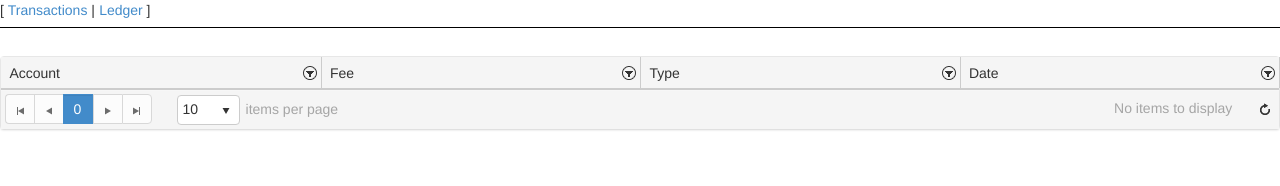
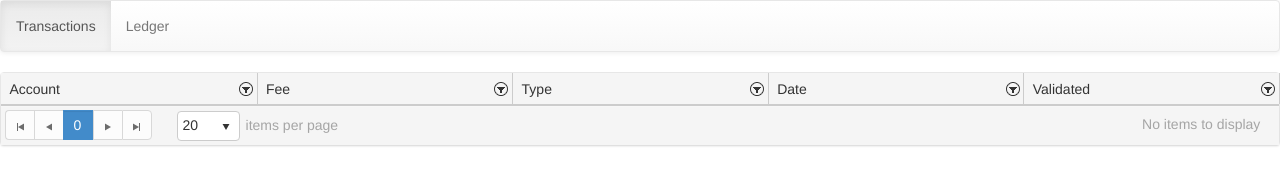
Before and after one commit to chornyi/RippleApp, a website: page app/index.html at #/transactions in a window 1280 px wide. Drawn offline with Linux system fonts and the light colour scheme.

Commit message:
Added bootstrap header

```diff
--- a/app/css/app.css
+++ b/app/css/app.css
@@ -28,3 +28,7 @@
     content: "";
     padding: 0;
 }
+
+.nav, .pagination, .carousel, .panel-title a {
+    cursor: pointer;
+}
--- a/app/index.html
+++ b/app/index.html
@@ -10,10 +10,12 @@
         <link rel="stylesheet" href="css/kendo/kendo.bootstrap.min.css"/>
     </head>
     <body>
-        <ul class="menu">
-            <li><a href="#/transactions">Transactions</a></li>
-            <li><a href="#/ledger">Ledger</a></li>
-        </ul>
+        <nav class="navbar navbar-default" role="navigation" ng-controller="HeaderController">
+            <ul class="nav navbar-nav">
+                <li ng-class="{ active: isActive('/transactions')}"><a href="#/transactions">Transactions</a></li>
+                <li ng-class="{ active: isActive('/ledger')}"><a href="#/ledger">Ledger</a></li>
+            </ul>
+        </nav>
 
         <div ng-view></div>
 
--- a/app/js/controllers.js
+++ b/app/js/controllers.js
@@ -8,8 +8,9 @@ controllerModule.controller('LedgerController', function ($scope, rippleService)
 
     function init() {
         $scope.transactions = new kendo.data.DataSource({
-            "pageSize":10
+            pageSize: 20
         });
+
         $scope.ledger = null;
     }
 
@@ -23,3 +24,9 @@ controllerModule.controller('LedgerController', function ($scope, rippleService)
         $scope.ledger = data;
     });
 });
+
+controllerModule.controller('HeaderController', function ($scope, $location) {
+    $scope.isActive = function (viewLocation) {
+        return viewLocation === $location.path();
+    };
+});
--- a/app/partials/transactions.html
+++ b/app/partials/transactions.html
@@ -1,11 +1,12 @@
 <div kendo-grid k-data-source="transactions"
      k-selectable="'row'"
-     k-pageable='{ "pageSize": 10, "refresh": true, "pageSizes": true }'
+     k-pageable='{ "refresh": false, "pageSizes": [10, 20, 50, 100] }'
      k-columns='[
             { "field": "transaction.Account", "title": "Account"},
             { "field": "transaction.Fee", "title": "Fee"},
             { "field": "transaction.TransactionType", "title": "Type" },
-            { "field": "transaction.date", "title": "Date" }
+            { "field": "transaction.date", "title": "Date", format: "{0:yyyy-MM-dd}" },
+            { "field": "validated", "title": "Validated" }
            ]'
      k-sortable="true"
      k-groupable="false"
```
Lines whose indentation alone changed are shown as unchanged.
